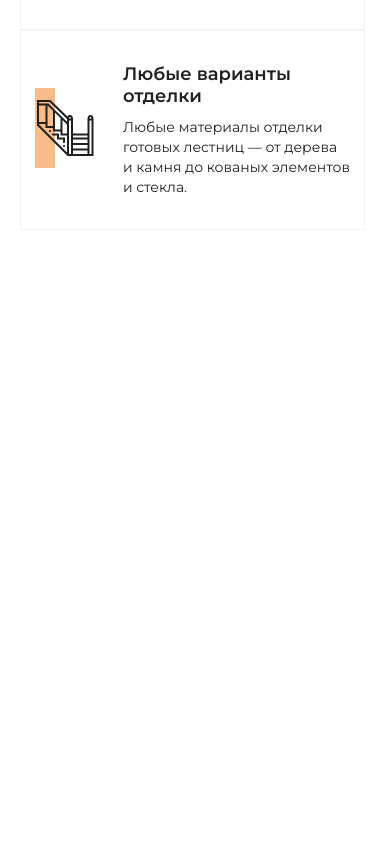
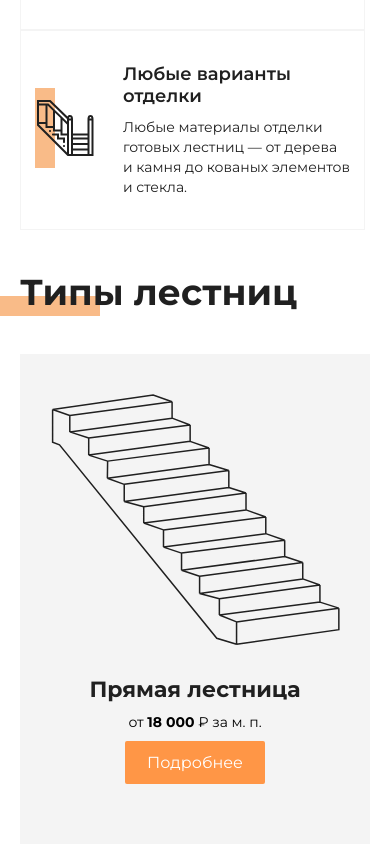
Before and after one commit to Muh1isa/lesenka, a plain HTML site: page index.html in a window 390 px wide. Shown: the part 1373-2217 px from the top of the page. Before the commit the page ends 1603 px from the top, so only its background shows below. Drawn offline with Linux system fonts and the light colour scheme.

Commit message:
header & 3 section finished

```diff
--- a/index.html
+++ b/index.html
@@ -99,6 +99,39 @@
                 </li>
             </ul>
         </section>
+        <section class="section2 container">
+            <div class="section2__top">
+                <h2 class="section2__top-title">Типы лестниц</h2>
+                <div>
+                    <a href="#">
+                        <i class="fa-solid fa-chevron-left"></i>
+                    </a>
+                    <a href="#">
+                        <i class="fa-solid fa-chevron-right"></i>
+                    </a>
+                </div>
+            </div>
+            <ul class="section2__list">
+                <li class="section2__list-item">
+                    <img src="./images/type-stairs-01.svg" alt="image">
+                    <h3>Прямая лестница</h3>
+                    <p>от <span>18 000</span> ₽ за м. п.</p>
+                    <button>Подробнее</button>
+                </li>
+                <li class="section2__list-item">
+                    <img src="./images/type-stairs-02.svg" alt="image">
+                    <h3>Забежная лестница</h3>
+                    <p>от <span>27 000</span> ₽ за м. п.</p>
+                    <button>Подробнее</button>
+                </li>
+                <li class="section2__list-item">
+                    <img src="./images/type-stairs-03.svg" alt="image">
+                    <h3>Винтовая лестница</h3>
+                    <p>от <span>30 000</span> ₽ за м. п.</p>
+                    <button>Подробнее</button>
+                </li>
+            </ul>
+        </section>
     </main>
 </body>
 </html>
--- a/scss/blocks/_blocks.scss
+++ b/scss/blocks/_blocks.scss
@@ -1,4 +1,5 @@
 @import './header';
 @import './hero';
 @import './section1';
+@import './section2';
 @import './footer';
--- /dev/null
+++ b/scss/blocks/_section2.scss
@@ -0,0 +1,88 @@
+.section2 {
+    &__top {
+        display: flex;
+        justify-content: space-between;
+        padding: 0 0 40px 0;
+        &-title {
+            position: relative;
+            font-size: 36px;
+            color: $mainColor;
+        }
+        &-title::before {
+            position: absolute;
+            content: '';
+            width: 120px;
+            height: 20px;
+            background-color: #F9BB88;
+            bottom: -2px;
+            left: -40px;
+            z-index: -1;
+        }
+        a {
+            color: $mainColor;
+            .fa-chevron-left, .fa-chevron-right {
+                font-size: 20px;
+            }
+        }
+    }
+    &__list {
+        display: flex;
+        justify-content: space-between;
+        &-item {
+            display: flex;
+            align-items: center;
+            flex-direction: column;
+            width: 400px;
+            height: 490px;
+            padding: 40px;
+            background-color: #f4f4f4;
+            h3 {
+                font-size: 22px;
+                color: $mainColor;
+                margin: 30px 0 0 0;
+            }
+            p {
+                font-size: 14px;
+                font-weight: 400;
+                margin: 10px 0;
+            }
+            button {
+                @include btn;
+            }
+        }
+    }
+}
+
+
+@media screen and (max-width: 768px) {
+    .section2 {
+        margin: -90px 0 0 0;
+        &__list {
+            gap: 30px;
+            &-item {
+                width: 380px;
+            }
+            &-item:nth-child(3) {
+                display: none;
+            }
+        }
+    }
+}
+
+@media screen and (max-width: 400px) {
+    .section2 {
+        width: 100%;
+        margin: 240px 0 0 0;
+        .fa-chevron-left, .fa-chevron-right {
+            display: none;
+        }
+        &__list {
+            &-item {
+                width: 350px;
+            }
+            &-item:nth-child(2), &-item:nth-child(3) {
+                display: none;
+            }
+        }
+    }
+}
```
Also changed, not shown: css/main.css, images/type-stairs-01.svg (added), images/type-stairs-02.svg (added), images/type-stairs-03.svg (added), 1 other file.
